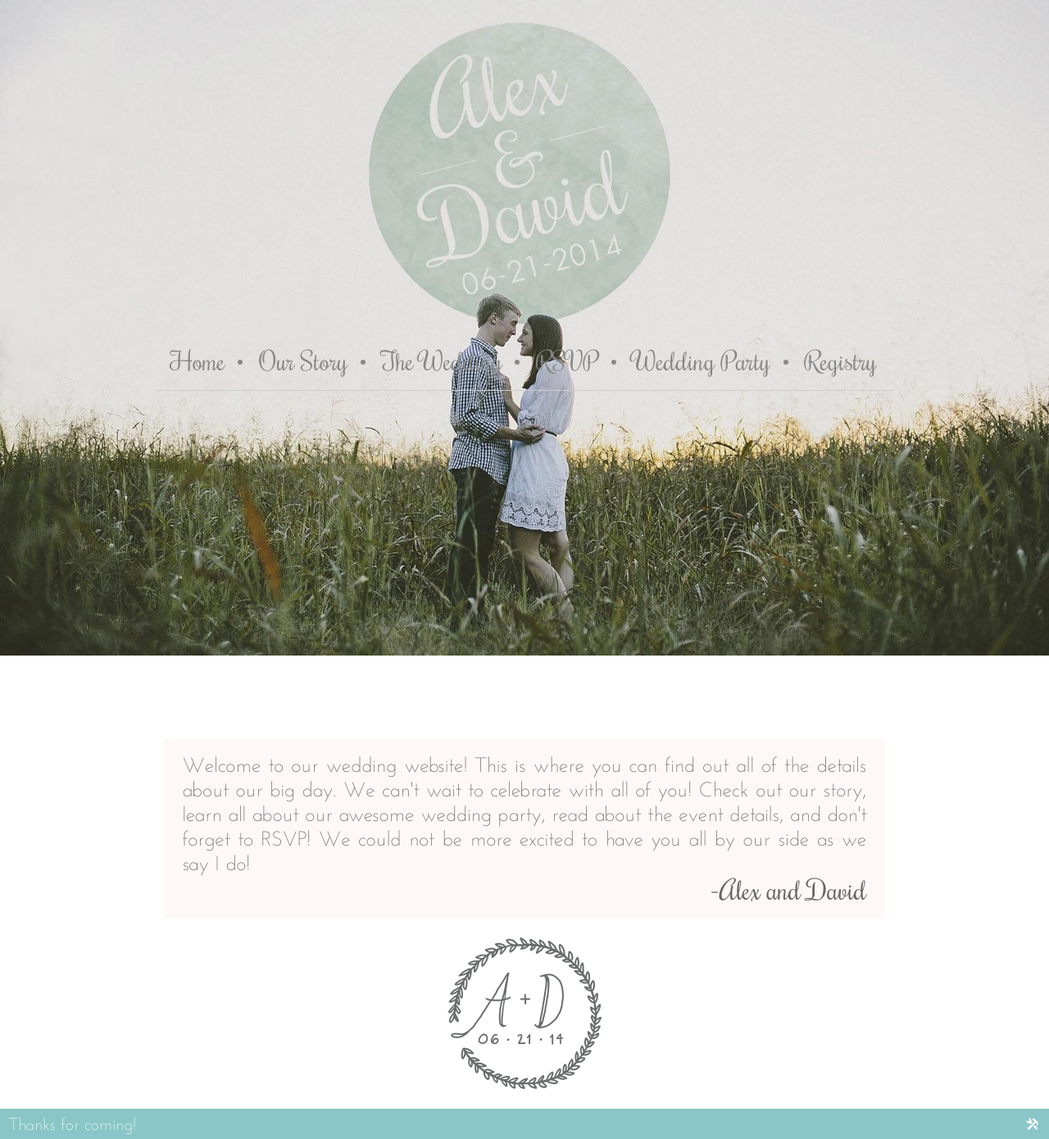
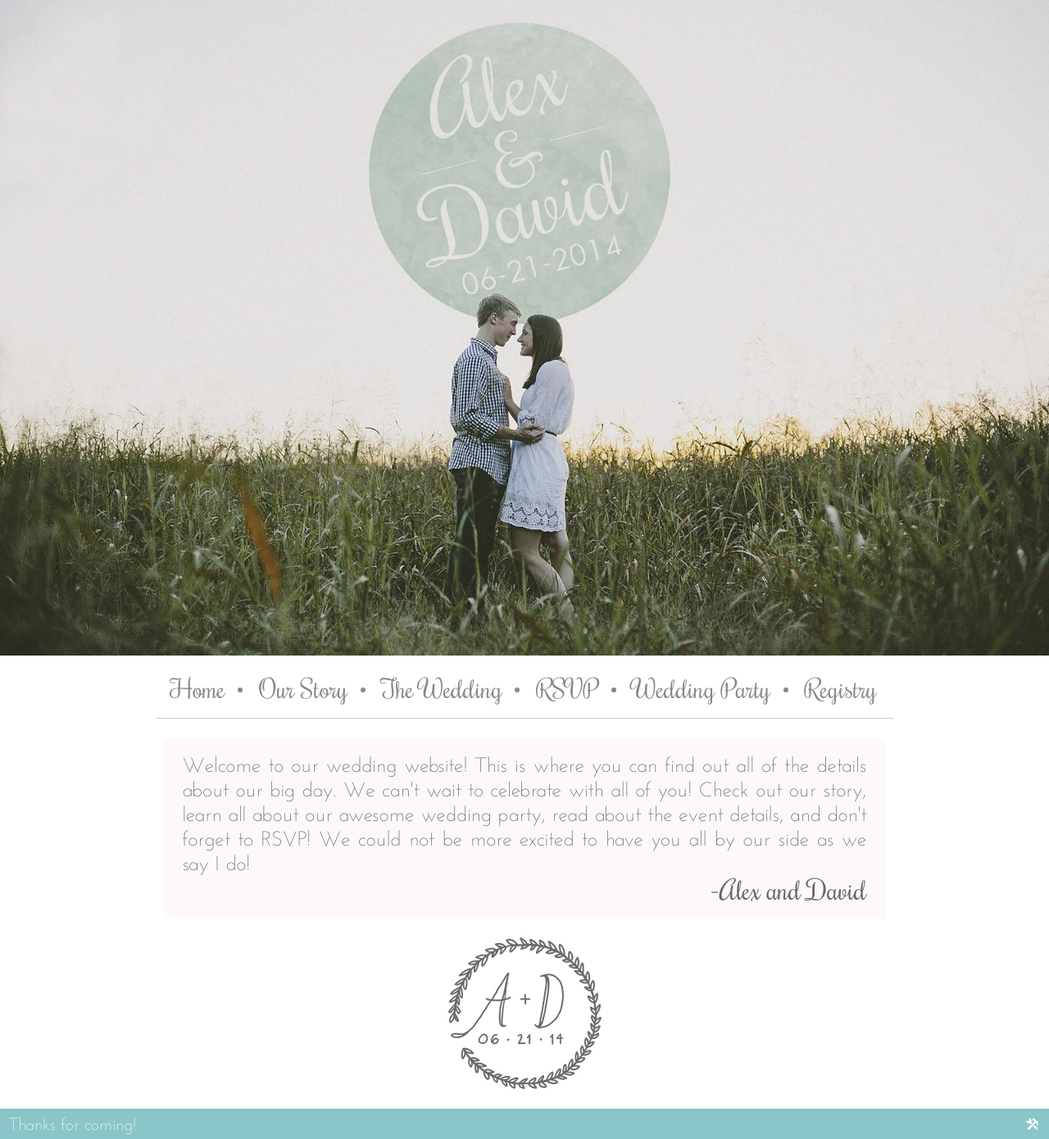
Before and after one commit to davidsawyer/davidandalex-com, a PHP site: page /index.php in a window 1280 px wide. Shown: the whole page at 82% size. Run offline with PHP 8.4, Linux system fonts and the light colour scheme; style sheets or scripts are compiled from the project's sources; some libraries are stand-ins or nearby versions.

Commit message:
fix nav for desktop

```diff
--- a/sass/main.scss
+++ b/sass/main.scss
@@ -191,8 +191,6 @@ h1 {
     width: 900px;
     z-index: 15;
 
-    @include translateY(-400px);
-
     @include respond-to(tablets) {
         width: 100%;
     }
@@ -208,6 +206,7 @@ h1 {
         width: 100%;
 
         @include transition-shorthand(500ms);
+        @include translateY(-400px);
     }
 }
 
```
